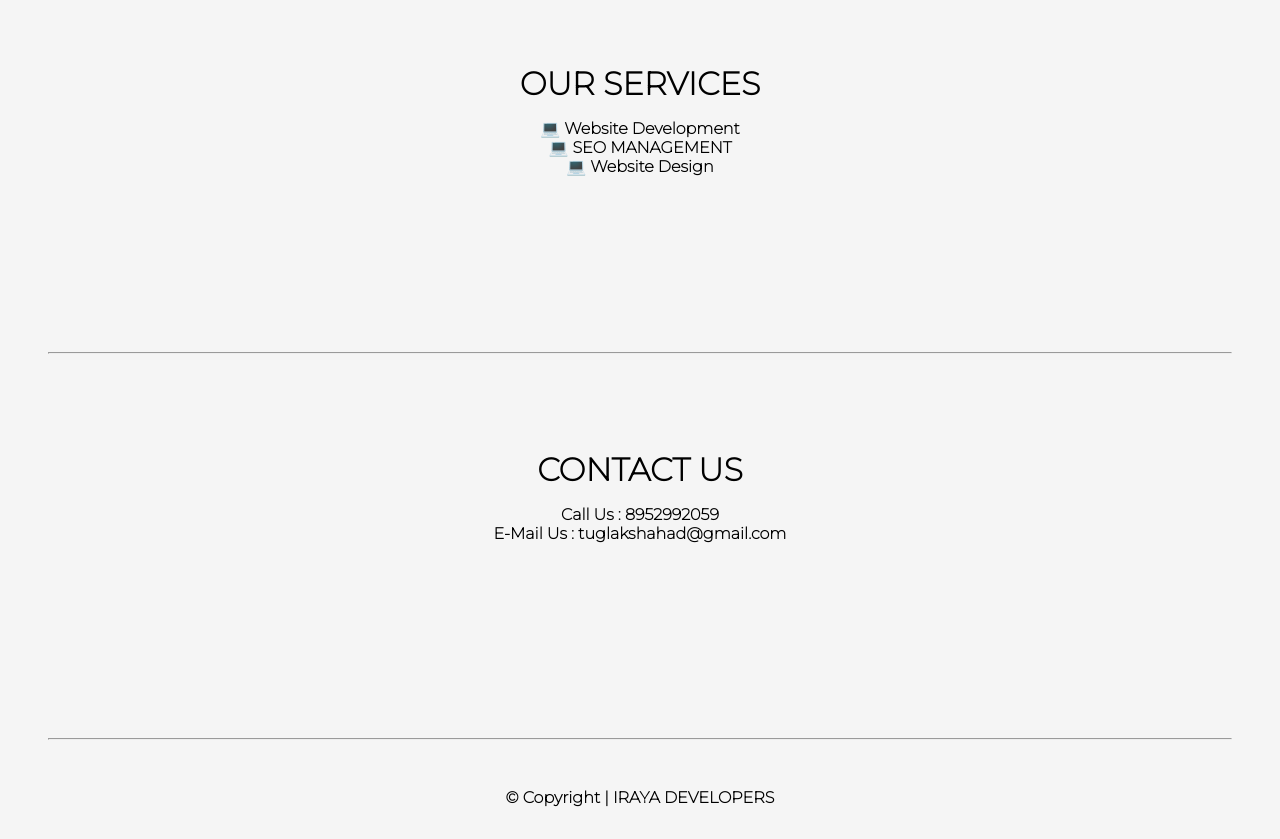
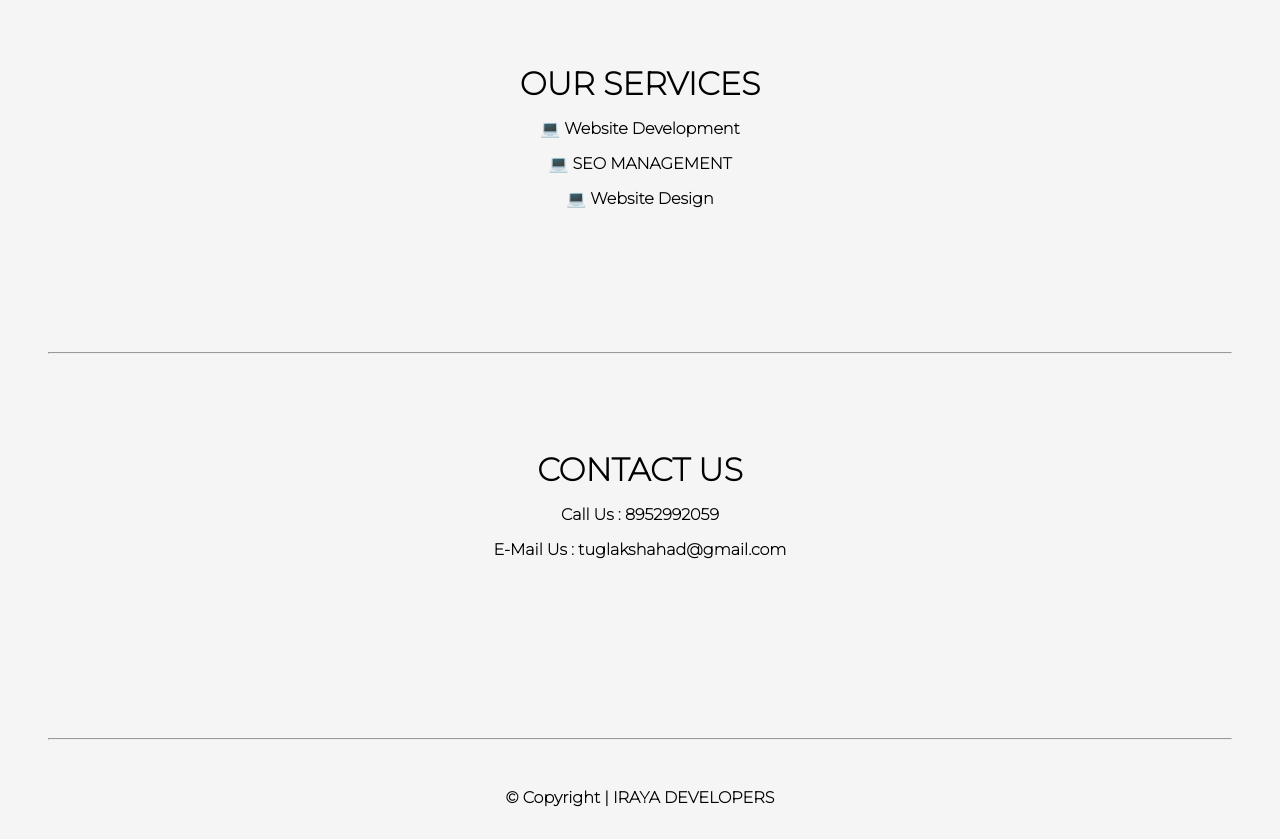
Before and after one commit to Shahadtuglak/IRAYADEVELOPERS, a plain HTML site: page index.html in a window 1280 px wide. Shown: the part 860-1699 px from the top of the page. Drawn offline with nearby package versions, Linux system fonts and the light colour scheme.

Commit message:
update style.css

```diff
--- a/style.css
+++ b/style.css
@@ -81,7 +81,7 @@
 	margin-bottom: 1rem;
 }
 
-#services h3{
+#services h4{
 	margin-bottom: 1rem;
 }
 
@@ -100,7 +100,7 @@
 	margin-bottom: 1rem;
 }
 
-#contact h3{
+#contact h4{
 	margin-bottom: 1rem;
 }
 
```
